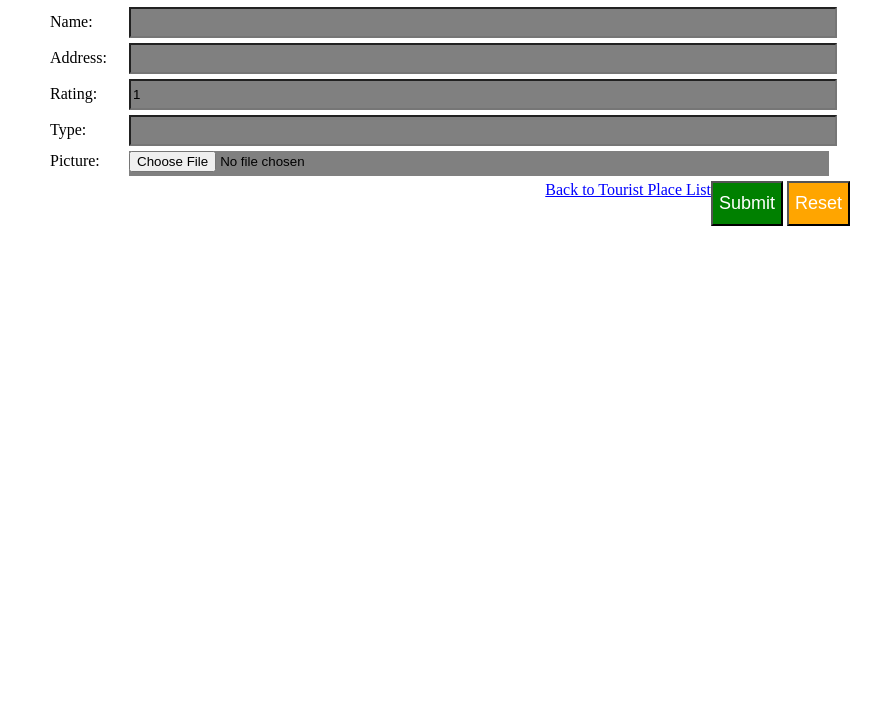
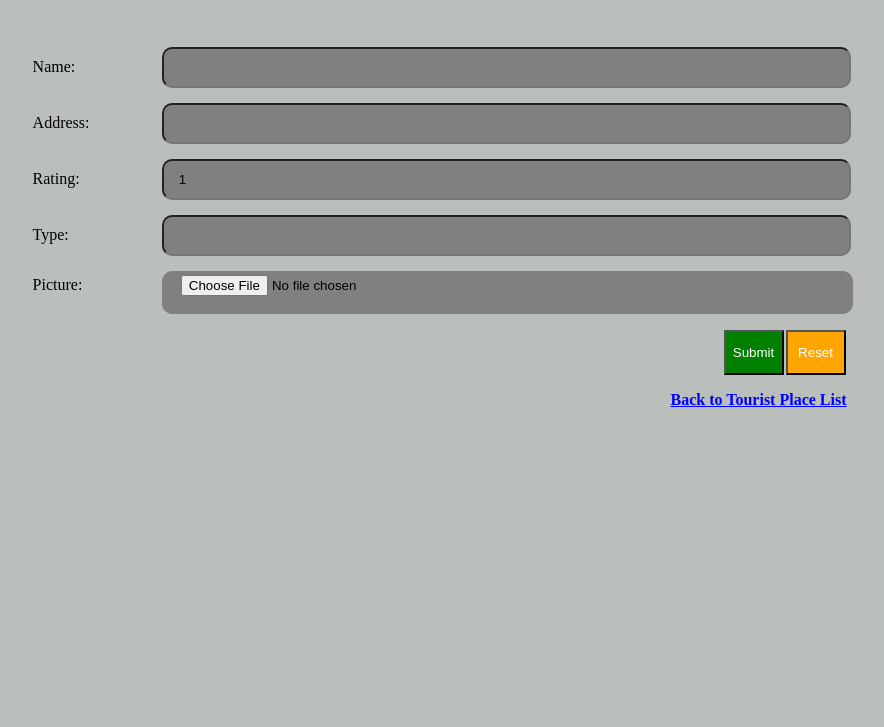
Before and after one commit to zim2510/Web-dev-learn, a plain HTML site: page Assignments/1/index.html in a window 1280 px wide. Shown: the part 73-800 px from the top of the page, without its empty margins (190-1074 px from the left). Drawn offline with Linux system fonts and the light colour scheme.

Commit message:
Updated assignment

```diff
--- a/Assignments/1/index.html
+++ b/Assignments/1/index.html
@@ -7,8 +7,8 @@
         <link href="styles/style.css" rel="stylesheet" type="text/css">
     </head>
     <body>
+        <div class="container">
             <h1 id="header">Add a new Tourist Place</h1>
-        <div>
             <form>
                 <p>
                     <label for="name">Name: </label>
@@ -30,13 +30,15 @@
                     <label for="pic">Picture: </label>
                     <input type="file" accept="image/*" id="pic">
                 </p>
-                    <p id="control">
-                        <button class="button-green" type="submit">Submit</button>
-                        <button class="button-yellow" type="reset">Reset</button>
+                <div id="control">
+                    <button class="form-button button-yellow" type="reset">Reset</button>
+                    <button class="form-button button-green" type="submit">Submit</button>
+                    <div class="clear"></div>
+                    <p>
+                        <a id="back" href="">Back to Tourist Place List</a>
                     </p>
-                    <p>
-                        <a href="">Back to Tourist Place List</a>
-                    </p>
+                    <div class="clear"></div>
+                </div>
             </form>
         </div>
     </body>
--- a/Assignments/1/styles/style.css
+++ b/Assignments/1/styles/style.css
@@ -1,57 +1,68 @@
-*{
-	//border: 1px solid pink;
+body{
+	background-color: rgb(187, 191, 188);
+}
+
+.container{
+	width: 70%;
+	margin: 0 auto;
 }
 
 h1{
 	text-align: center;
+	width: 100%;
 }
 
 form{
 	margin: 0 auto;
-	width: 800px;
+	width: 100%;
+	padding: 25px;
+	box-sizing: border-box;
 }
 
 input{
-	width: 700px;
-	height: 25px;
-	background-color: gray;
-	background-blend-mode: overlay;
-
+	width: 80%;
+	height: 35px;
+	border-radius: 10px;
+	background-color:gray;
+	border-width: 2px;
+	padding-left: 15px;
 }
 
- input[type="file"]{
-	height: 25px;
-	outline-color: red;
-
-
+input[type=file]{
+	border: 1px gray solid;
+	padding: 3px 3px;
+	padding-left: 18px;
 }
 
-label{
-	width: 75px;
+form label{
+	width: 15%;
 	text-align: left;
 	display: inline-block;
 }
 
-div{
-	width: 825px;
-	margin: 0 auto;
-}
-
 form p{
-	margin-top: 5px;
+	margin-top: 15px;
 	margin-bottom: 0px;
 }
 
+
 #control{
-	margin-right: 0px;
+	margin-top: 15px;
+	box-sizing: content-box;
+	margin-right: 2.5%;
+}
+
+.form-button{
+	height: 45px;
+	width: 60px;
+	color: white;
+	padding: 2px;
+	margin: 1px;
 	float: right;
 }
 
-button{
-	height: 45px;
-	font-size: large;
-	background-blend-mode: hard-light ;
-	color: white;
+.clear{
+	clear: both;
 }
 
 .button-green{
@@ -60,17 +71,14 @@ button{
 
 .button-red{
 	background-color: red;
-	box-shadow: rgb(0, 0, 0);
 }
 
 .button-yellow{
 	background-color: orange;
 }
 
-a{
+#back{
 	color: rgb(0, 0, 255);
-	padding-left: 0px;
-	padding-right: auto;
 	float: right;
-	text-align: right;
+	font-weight: bold;
 }
```
Lines whose indentation alone changed are shown as unchanged.
